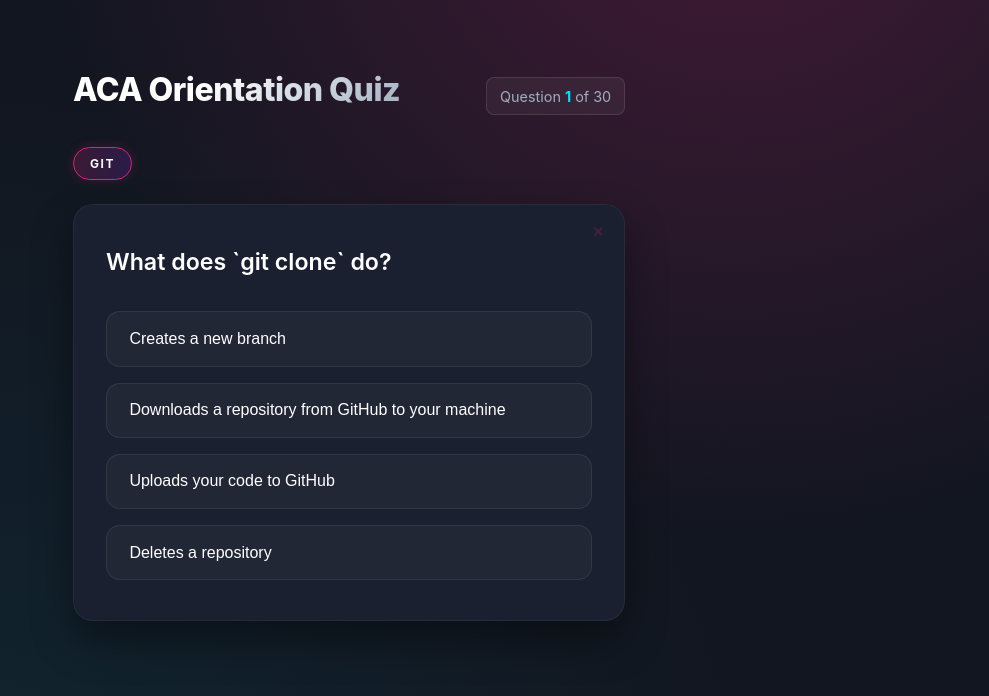
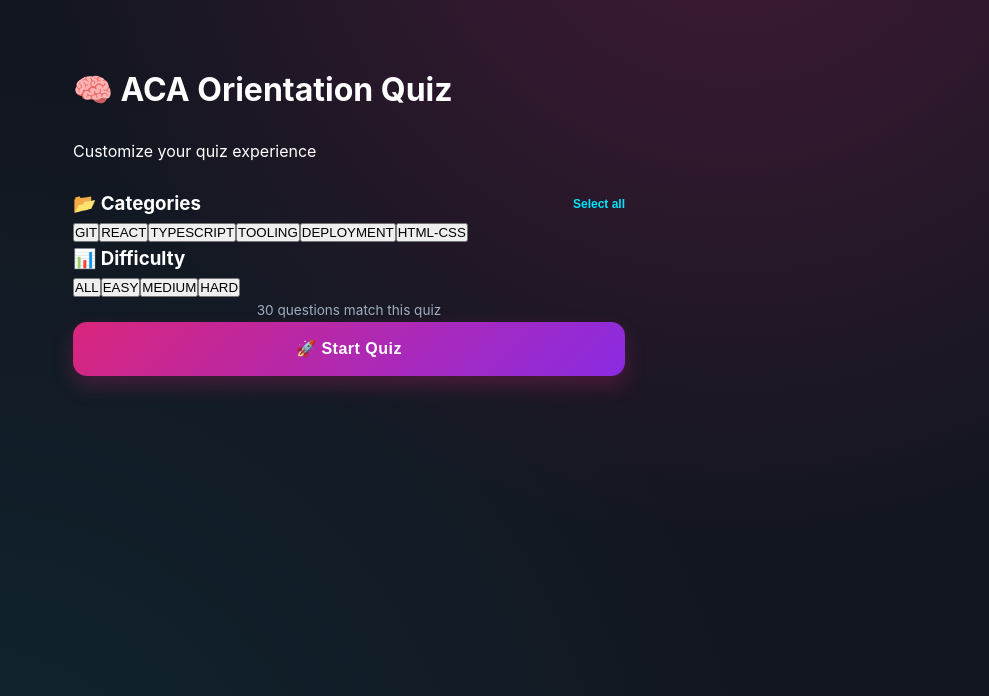
Before and after one commit to tahleho3968/quiz-app-starter, a React (Vite) app: page / in a window 1280 px wide. Shown: the top 696 px of the page, without its empty margins (291-1280 px from the left). Built offline with nearby package versions, Linux system fonts and the light colour scheme.

Commit message:
feat: Add category filtering and difficulty levels

```diff
--- a/src/App.css
+++ b/src/App.css
@@ -238,3 +238,36 @@ body {
     transform: translateY(0);
   }
 }
+
+.filter-section-header {
+  display: flex;
+  justify-content: space-between;
+  align-items: center;
+}
+
+.link-btn {
+  background: none;
+  border: none;
+  color: var(--electric-blue);
+  font-size: 0.75rem;
+  font-weight: 600;
+  cursor: pointer;
+  padding: 0;
+}
+
+.link-btn:hover {
+  text-decoration: underline;
+}
+
+.match-count {
+  font-size: 0.85rem;
+  color: var(--text-dim);
+  text-align: center;
+}
+
+.apply-btn:disabled {
+  opacity: 0.4;
+  cursor: not-allowed;
+  transform: none !important;
+  filter: none !important;
+}
--- a/src/App.tsx
+++ b/src/App.tsx
@@ -2,10 +2,40 @@ import { useState, useEffect } from "react";
 import questions from "./data/questions";
 import { QuestionCard } from "./components/QuestionCard";
 import { ResultCard } from "./components/ResultCard";
+import { FilterControls } from "./components/FilterControls";
+import type { Difficulty } from "./types/quiz";
 import "./App.css";
 
+function getFilteredQuestions(categories: string[], difficulty: Difficulty) {
+  const effectiveCategories = categories.length > 0 ? categories : null;
+  return questions.filter((q) => {
+    const categoryMatch = !effectiveCategories || effectiveCategories.includes(q.category);
+    const difficultyMatch = difficulty === "all" || q.difficulty === difficulty;
+    return categoryMatch && difficultyMatch;
+  });
+}
+
 function App() {
-  // --- STATE WITH LOCALSTORAGE PERSISTENCE INITIALIZERS ---
+  // --- FILTER STATE (persisted, so a reload mid-quiz doesn't lose your setup) ---
+  const [selectedCategories, setSelectedCategories] = useState<string[]>(() => {
+    const saved = localStorage.getItem("quiz_filter_categories");
+    return saved ? JSON.parse(saved) : [];
+  });
+
+  const [selectedDifficulty, setSelectedDifficulty] = useState<Difficulty>(() => {
+    const saved = localStorage.getItem("quiz_filter_difficulty");
+    return (saved as Difficulty) || "all";
+  });
+
+  const [showFilters, setShowFilters] = useState<boolean>(() => {
+    return localStorage.getItem("quiz_filters_applied") !== "true";
+  });
+
+  const [filteredQuestions, setFilteredQuestions] = useState(() =>
+    getFilteredQuestions(selectedCategories, selectedDifficulty)
+  );
+
+  // --- QUIZ STATE ---
   const [currentQuestionIndex, setCurrentQuestionIndex] = useState<number>(() => {
     const saved = localStorage.getItem("quiz_current_index");
     return saved ? parseInt(saved, 10) : 0;
@@ -26,7 +56,7 @@ function App() {
     return saved === "true";
   });
 
-  // --- PERSISTENCE WRITING ---
+  // --- PERSISTENCE ---
   useEffect(() => {
     localStorage.setItem("quiz_current_index", currentQuestionIndex.toString());
     localStorage.setItem("quiz_score", score.toString());
@@ -38,11 +68,33 @@ function App() {
     }
   }, [currentQuestionIndex, selectedAnswerIndex, score, isQuizFinished]);
 
-  const currentQuestion = questions[currentQuestionIndex];
+  // --- FILTER LOGIC ---
+  const applyFilters = () => {
+    const filtered = getFilteredQuestions(selectedCategories, selectedDifficulty);
+    if (filtered.length === 0) return; // guard: FilterControls also disables the button
+
+    setFilteredQuestions(filtered);
+    setShowFilters(false);
+    setCurrentQuestionIndex(0);
+    setSelectedAnswerIndex(null);
+    setScore(0);
+    setIsQuizFinished(false);
+
+    localStorage.setItem("quiz_filter_categories", JSON.stringify(selectedCategories));
+    localStorage.setItem("quiz_filter_difficulty", selectedDifficulty);
+    localStorage.setItem("quiz_filters_applied", "true");
+    localStorage.removeItem("quiz_current_index");
+    localStorage.removeItem("quiz_score");
+    localStorage.removeItem("quiz_is_finished");
+    localStorage.removeItem("quiz_selected_answer");
+  };
+
+  const currentQuestion = filteredQuestions[currentQuestionIndex];
+  const totalQuestions = filteredQuestions.length;
 
   // --- INTERACTION HANDLERS ---
   const handleOptionClick = (optionIndex: number) => {
-    if (selectedAnswerIndex !== null) return;
+    if (selectedAnswerIndex !== null || !currentQuestion) return;
     setSelectedAnswerIndex(optionIndex);
 
     if (optionIndex === currentQuestion.correctAnswer) {
@@ -52,7 +104,7 @@ function App() {
 
   const handleNextClick = () => {
     setSelectedAnswerIndex(null);
-    if (currentQuestionIndex + 1 < questions.length) {
+    if (currentQuestionIndex + 1 < filteredQuestions.length) {
       setCurrentQuestionIndex((prev) => prev + 1);
     } else {
       setIsQuizFinished(true);
@@ -64,17 +116,30 @@ function App() {
     setSelectedAnswerIndex(null);
     setScore(0);
     setIsQuizFinished(false);
+    setShowFilters(true);
     localStorage.clear();
   };
 
-  if (isQuizFinished) {
+  if (showFilters) {
     return (
       <div className="app">
-        <ResultCard
-          score={score}
-          totalQuestions={questions.length}
-          onRestart={handleRestartQuiz}
+        <h1>🧠 ACA Orientation Quiz</h1>
+        <p className="subtitle">Customize your quiz experience</p>
+        <FilterControls
+          selectedCategories={selectedCategories}
+          setSelectedCategories={setSelectedCategories}
+          selectedDifficulty={selectedDifficulty}
+          setSelectedDifficulty={setSelectedDifficulty}
+          onApplyFilters={applyFilters}
         />
+      </div>
+    );
+  }
+
+  if (isQuizFinished || !currentQuestion) {
+    return (
+      <div className="app">
+        <ResultCard score={score} totalQuestions={totalQuestions} onRestart={handleRestartQuiz} />
       </div>
     );
   }
@@ -82,15 +147,16 @@ function App() {
   return (
     <div className="app">
       <header className="quiz-header">
-        <h1>ACA Orientation Quiz</h1>
+        <div>
+          <h1>🧠 ACA Orientation Quiz</h1>
+          <span className="difficulty-badge">{currentQuestion.difficulty.toUpperCase()}</span>
+        </div>
         <div className="progress-tracker">
-          Question <strong>{currentQuestionIndex + 1}</strong> of {questions.length}
+          Question <strong>{currentQuestionIndex + 1}</strong> of {totalQuestions}
         </div>
       </header>
 
-      <span className="category-tag">
-        {currentQuestion.category.toUpperCase()}
-      </span>
+      <span className="category-tag">{currentQuestion.category.toUpperCase()}</span>
 
       <QuestionCard
         currentQuestion={currentQuestion}
@@ -101,15 +167,11 @@ function App() {
       {selectedAnswerIndex !== null && (
         <div className="feedback-box">
           <p className="feedback-status">
-            {selectedAnswerIndex === currentQuestion.correctAnswer
-              ? "✅ Correct!"
-              : "❌ Incorrect"}
+            {selectedAnswerIndex === currentQuestion.correctAnswer ? "✅ Correct!" : "❌ Incorrect"}
           </p>
           <p className="explanation-text">{currentQuestion.explanation}</p>
           <button className="btn next-btn" onClick={handleNextClick}>
-            {currentQuestionIndex + 1 === questions.length
-              ? "Finish Quiz"
-              : "Next Question"}
+            {currentQuestionIndex + 1 === totalQuestions ? "Finish Quiz" : "Next Question"}
           </button>
         </div>
       )}
--- /dev/null
+++ b/src/components/FilterControls.tsx
@@ -0,0 +1,98 @@
+import questions from "../data/questions";
+import type { Difficulty } from "../types/quiz";
+
+interface FilterControlsProps {
+  selectedCategories: string[];
+  setSelectedCategories: (categories: string[]) => void;
+  selectedDifficulty: Difficulty;
+  setSelectedDifficulty: (difficulty: Difficulty) => void;
+  onApplyFilters: () => void;
+}
+
+const categories = ["git", "react", "typescript", "tooling", "deployment", "html-css"];
+const difficulties: Difficulty[] = ["all", "easy", "medium", "hard"];
+
+export function FilterControls({
+  selectedCategories,
+  setSelectedCategories,
+  selectedDifficulty,
+  setSelectedDifficulty,
+  onApplyFilters,
+}: FilterControlsProps) {
+  const toggleCategory = (category: string) => {
+    if (selectedCategories.includes(category)) {
+      setSelectedCategories(selectedCategories.filter((c) => c !== category));
+    } else {
+      setSelectedCategories([...selectedCategories, category]);
+    }
+  };
+
+  const effectiveCategories = selectedCategories.length > 0 ? selectedCategories : categories;
+  const matchCount = questions.filter(
+    (q) =>
+      effectiveCategories.includes(q.category) &&
+      (selectedDifficulty === "all" || q.difficulty === selectedDifficulty)
+  ).length;
+
+  return (
+    <div className="filter-container">
+      <div className="filter-section">
+        <div className="filter-section-header">
+          <h3>📂 Categories</h3>
+          <button
+            type="button"
+            className="link-btn"
+            onClick={() =>
+              setSelectedCategories(selectedCategories.length === categories.length ? [] : categories)
+            }
+          >
+            {selectedCategories.length === categories.length ? "Clear all" : "Select all"}
+          </button>
+        </div>
+        <div className="filter-buttons">
+          {categories.map((cat) => (
+            <button
+              key={cat}
+              type="button"
+              className={`filter-btn ${selectedCategories.includes(cat) ? "active" : ""}`}
+              onClick={() => toggleCategory(cat)}
+            >
+              {cat.toUpperCase()}
+            </button>
+          ))}
+        </div>
+      </div>
+
+      <div className="filter-section">
+        <h3>📊 Difficulty</h3>
+        <div className="filter-buttons">
+          {difficulties.map((diff) => (
+            <button
+              key={diff}
+              type="button"
+              className={`filter-btn ${selectedDifficulty === diff ? "active" : ""}`}
+              onClick={() => setSelectedDifficulty(diff)}
+            >
+              {diff.toUpperCase()}
+            </button>
+          ))}
+        </div>
+      </div>
+
+      <p className="match-count">
+        {matchCount === 0
+          ? "⚠️ No questions match this combination — try a different filter"
+          : `${matchCount} question${matchCount !== 1 ? "s" : ""} match this quiz`}
+      </p>
+
+      <button
+        type="button"
+        className="btn apply-btn"
+        onClick={onApplyFilters}
+        disabled={matchCount === 0}
+      >
+        🚀 Start Quiz
+      </button>
+    </div>
+  );
+}
--- a/src/data/questions.ts
+++ b/src/data/questions.ts
@@ -15,6 +15,7 @@ const questions: Question[] = [
     ],
     correctAnswer: 1,
     category: "git",
+    difficulty: "easy",
     explanation:
       "git clone creates a local copy of a remote repository, including its full commit history.",
   },
@@ -29,6 +30,7 @@ const questions: Question[] = [
     ],
     correctAnswer: 1,
     category: "git",
+    difficulty: "easy",
     explanation:
       "git add . stages all changes in the current directory and subdirectories, preparing them for commit.",
   },
@@ -43,6 +45,7 @@ const questions: Question[] = [
     ],
     correctAnswer: 1,
     category: "git",
+    difficulty: "medium",
     explanation:
       "A Pull Request is used to propose changes, get code review, and merge code into the main branch.",
   },
@@ -57,6 +60,7 @@ const questions: Question[] = [
     ],
     correctAnswer: 1,
     category: "git",
+    difficulty: "medium",
     explanation:
       "git checkout branch-name switches to the specified branch. Use git checkout -b to create and switch.",
   },
@@ -71,6 +75,7 @@ const questions: Question[] = [
     ],
     correctAnswer: 1,
     category: "git",
+    difficulty: "hard",
     explanation:
       "git pull downloads changes from the remote repository and merges them into your current branch.",
   },
@@ -89,6 +94,7 @@ const questions: Question[] = [
     ],
     correctAnswer: 1,
     category: "react",
+    difficulty: "easy",
     explanation:
       "useState is a React Hook that lets you add state to functional components.",
   },
@@ -103,6 +109,7 @@ const questions: Question[] = [
     ],
     correctAnswer: 1,
     category: "react",
+    difficulty: "easy",
     explanation:
       "JSX allows you to write HTML-like syntax directly in JavaScript, which React converts to DOM elements.",
   },
@@ -117,6 +124,7 @@ const questions: Question[] = [
     ],
     correctAnswer: 0,
     category: "react",
+    difficulty: "medium",
     explanation:
       "A React component is a function or class that returns JSX to render UI elements.",
   },
@@ -131,6 +139,7 @@ const questions: Question[] = [
     ],
     correctAnswer: 1,
     category: "react",
+    difficulty: "medium",
     explanation:
       "useEffect handles side effects such as API calls, timers, or subscriptions that run after render.",
   },
@@ -145,6 +154,7 @@ const questions: Question[] = [
     ],
     correctAnswer: 0,
     category: "react",
+    difficulty: "hard",
     explanation:
       "props (short for properties) are data passed from a parent component to a child component.",
   },
@@ -163,6 +173,7 @@ const questions: Question[] = [
     ],
     correctAnswer: 1,
     category: "typescript",
+    difficulty: "easy",
     explanation:
       "TypeScript adds static typing to JavaScript, catching type errors during development.",
   },
@@ -177,22 +188,18 @@ const questions: Question[] = [
     ],
     correctAnswer: 0,
     category: "typescript",
+    difficulty: "easy",
     explanation:
       "Type alias allows you to create a new name for a type, making your code more readable.",
   },
   {
     id: 13,
     question: "What is a `string` type in TypeScript?",
-    options: [
-      "A number",
-      "A boolean",
-      "A textual data type",
-      "An array",
-    ],
+    options: ["A number", "A boolean", "A textual data type", "An array"],
     correctAnswer: 2,
     category: "typescript",
-    explanation:
-      "The string type represents textual data in TypeScript.",
+    difficulty: "medium",
+    explanation: "The string type represents textual data in TypeScript.",
   },
   {
     id: 14,
@@ -205,22 +212,18 @@ const questions: Question[] = [
     ],
     correctAnswer: 0,
     category: "typescript",
+    difficulty: "medium",
     explanation:
       "Interface defines the shape an object should have, specifying property names and types.",
   },
   {
     id: 15,
     question: "What is the `boolean` type in TypeScript?",
-    options: [
-      "A number",
-      "A string",
-      "A true or false value",
-      "An object",
-    ],
+    options: ["A number", "A string", "A true or false value", "An object"],
     correctAnswer: 2,
     category: "typescript",
-    explanation:
-      "The boolean type represents true or false values.",
+    difficulty: "hard",
+    explanation: "The boolean type represents true or false values.",
   },
 
   // ============================================
@@ -237,6 +240,7 @@ const questions: Question[] = [
     ],
     correctAnswer: 1,
     category: "tooling",
+    difficulty: "easy",
     explanation:
       "npm install downloads and installs all dependencies listed in package.json.",
   },
@@ -251,6 +255,7 @@ const questions: Question[] = [
     ],
     correctAnswer: 1,
     category: "tooling",
+    difficulty: "easy",
     explanation:
       "Vite is a build tool that provides fast development server and optimized builds.",
   },
@@ -265,6 +270,7 @@ const questions: Question[] = [
     ],
     correctAnswer: 1,
     category: "tooling",
+    difficulty: "medium",
     explanation:
       "ESLint analyzes code to catch syntax errors and enforce consistent coding rules.",
   },
@@ -279,6 +285,7 @@ const questions: Question[] = [
     ],
     correctAnswer: 1,
     category: "tooling",
+    difficulty: "medium",
     explanation:
       "package.json lists dependencies and contains scripts for running, building, and testing the project.",
   },
@@ -293,8 +300,8 @@ const questions: Question[] = [
     ],
     correctAnswer: 1,
     category: "tooling",
-    explanation:
-      "npm run dev starts the Vite development server at localhost:5173.",
+    difficulty: "hard",
+    explanation: "npm run dev starts the Vite development server at localhost:5173.",
   },
 
   // ============================================
@@ -311,6 +318,7 @@ const questions: Question[] = [
     ],
     correctAnswer: 1,
     category: "deployment",
+    difficulty: "easy",
     explanation:
       "Vercel is a platform for deploying and hosting frontend applications with built-in CI/CD.",
   },
@@ -325,6 +333,7 @@ const questions: Question[] = [
     ],
     correctAnswer: 1,
     category: "deployment",
+    difficulty: "easy",
     explanation:
       "Vercel automatically redeploys your application whenever you push changes to the main branch.",
   },
@@ -339,12 +348,14 @@ const questions: Question[] = [
     ],
     correctAnswer: 1,
     category: "deployment",
+    difficulty: "medium",
     explanation:
       "CI/CD automates building, testing, and deploying your application whenever code changes are pushed.",
   },
   {
     id: 24,
-    question: "What critical task happens during the production build pipeline (`npm run build`)?",
+    question:
+      "What critical task happens during the production build pipeline (`npm run build`)?",
     options: [
       "The source files are directly uploaded to a physical local database",
       "The source files are bundled, minified, and compiled down into optimized static assets",
@@ -353,6 +364,7 @@ const questions: Question[] = [
     ],
     correctAnswer: 1,
     category: "deployment",
+    difficulty: "medium",
     explanation:
       "The production build gathers, bundles, transpiles, and minifies files into lightweight, standalone static assets optimal for fast delivery from a server.",
   },
@@ -367,6 +379,7 @@ const questions: Question[] = [
     ],
     correctAnswer: 2,
     category: "deployment",
+    difficulty: "hard",
     explanation:
       "An HTTP 404 response explicitly states that the host successfully communicated with the client browser, but the targeted URL path does not exist on that server.",
   },
@@ -385,6 +398,7 @@ const questions: Question[] = [
     ],
     correctAnswer: 0,
     category: "html-css",
+    difficulty: "easy",
     explanation:
       "Flexbox is a CSS layout model that distributes space and aligns items in a container.",
   },
@@ -399,15 +413,18 @@ const questions: Question[] = [
     ],
     correctAnswer: 0,
     category: "html-css",
+    difficulty: "easy",
     explanation:
       "Responsive design ensures that websites work well on different devices and screen sizes.",
   },
   {
     id: 28,
-    question: "Which HTML5 element is used to display standalone self-contained content like illustrations or photos?",
+    question:
+      "Which HTML5 element is used to display standalone self-contained content like illustrations or photos?",
     options: ["<aside>", "<section>", "<figure>", "<details>"],
     correctAnswer: 2,
     category: "html-css",
+    difficulty: "medium",
     explanation:
       "<figure> is a semantic element designed to encapsulate self-contained media content, often paired with <figcaption>.",
   },
@@ -417,15 +434,18 @@ const questions: Question[] = [
     options: ["relative", "static", "absolute", "fixed"],
     correctAnswer: 1,
     category: "html-css",
+    difficulty: "medium",
     explanation:
       "Elements are positioned 'static' by default, meaning they follow the normal document flow and are unaffected by top, bottom, left, or right properties.",
   },
   {
     id: 30,
-    question: "In CSS Box Model, which property adds space inside an element between its content and its border?",
+    question:
+      "In CSS Box Model, which property adds space inside an element between its content and its border?",
     options: ["margin", "padding", "border-width", "outline"],
     correctAnswer: 1,
     category: "html-css",
+    difficulty: "hard",
     explanation:
       "Padding adds transparent space inside an element's border, whereas margin adds space outside the border boundaries.",
   },
--- a/src/types/quiz.ts
+++ b/src/types/quiz.ts
@@ -4,5 +4,8 @@ export interface Question {
   options: string[];
   correctAnswer: number;
   category: "git" | "react" | "typescript" | "tooling" | "deployment" | "html-css";
+  difficulty: "easy" | "medium" | "hard";
   explanation: string;
 }
+
+export type Difficulty = "all" | "easy" | "medium" | "hard";
```
